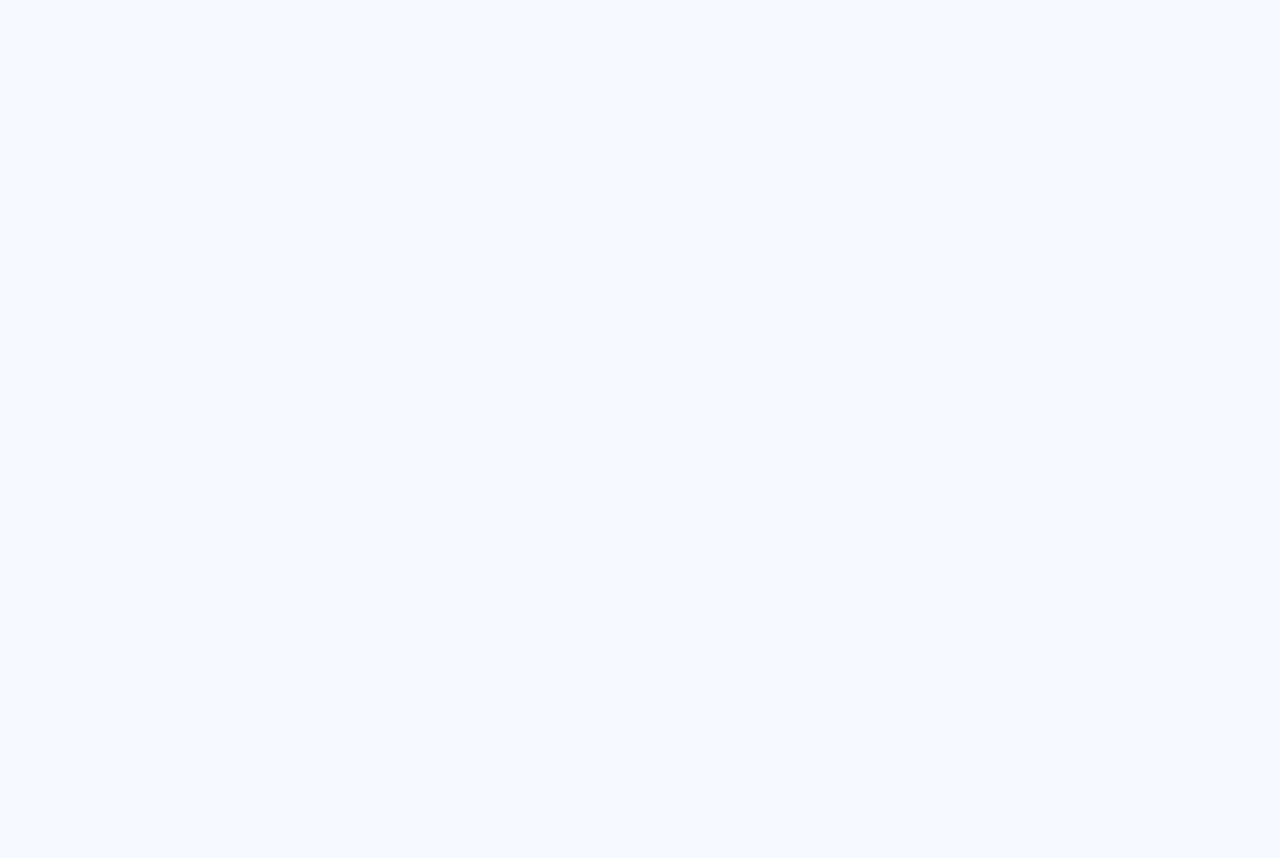
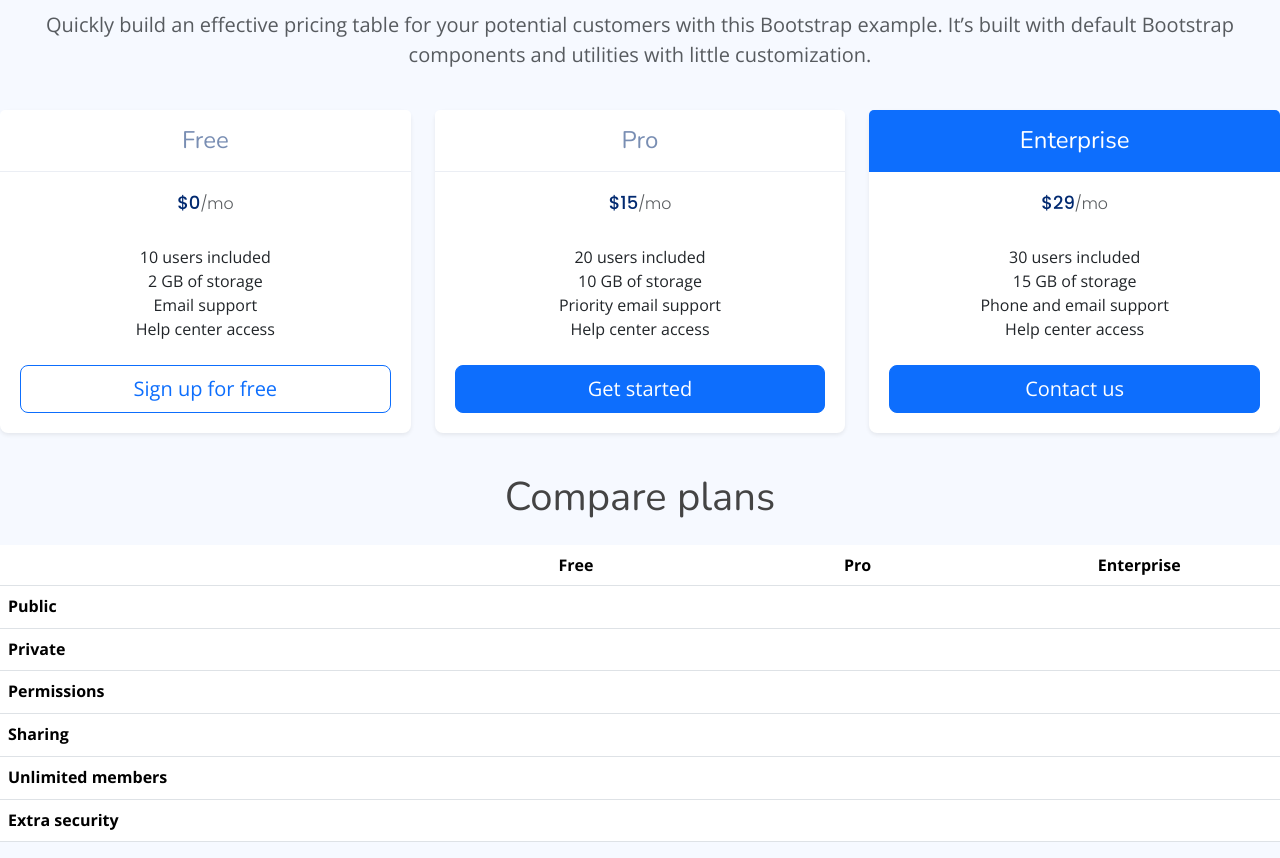
Before and after one commit to macoto00/ATM-App, an Angular app in the folder FE/atmAppFrontend/: page / in a window 1280 px wide. Shown: the part 1762-2620 px from the top of the page. Before the commit the page ends 1681 px from the top, so only its background shows below. Built offline with nearby package versions, Linux system fonts and the light colour scheme.

Commit message:
Update home.component.html

```diff
--- a/FE/atmAppFrontend/src/app/components/home/home.component.html
+++ b/FE/atmAppFrontend/src/app/components/home/home.component.html
@@ -94,3 +94,151 @@
         </div>
     </div>
 </div>
+
+<div class="containter">
+    <div class="pricing-header p-3 pb-md-4 mx-auto text-center">
+        <h1 class="display-4 fw-normal text-body-emphasis">Pricing</h1>
+        <p class="fs-5 text-body-secondary">Quickly build an effective pricing table for your potential customers with
+            this Bootstrap example. It’s built with default Bootstrap components and utilities with little
+            customization.</p>
+    </div>
+
+    <div class="row row-cols-1 row-cols-md-3 mb-3 text-center">
+        <div class="col">
+            <div class="card mb-4 rounded-3 shadow-sm">
+                <div class="card-header py-3">
+                    <h4 class="my-0 fw-normal">Free</h4>
+                </div>
+                <div class="card-body">
+                    <h1 class="card-title pricing-card-title">$0<small class="text-body-secondary fw-light">/mo</small>
+                    </h1>
+                    <ul class="list-unstyled mt-3 mb-4">
+                        <li>10 users included</li>
+                        <li>2 GB of storage</li>
+                        <li>Email support</li>
+                        <li>Help center access</li>
+                    </ul>
+                    <button type="button" class="w-100 btn btn-lg btn-outline-primary">Sign up for free</button>
+                </div>
+            </div>
+        </div>
+        <div class="col">
+            <div class="card mb-4 rounded-3 shadow-sm">
+                <div class="card-header py-3">
+                    <h4 class="my-0 fw-normal">Pro</h4>
+                </div>
+                <div class="card-body">
+                    <h1 class="card-title pricing-card-title">$15<small class="text-body-secondary fw-light">/mo</small>
+                    </h1>
+                    <ul class="list-unstyled mt-3 mb-4">
+                        <li>20 users included</li>
+                        <li>10 GB of storage</li>
+                        <li>Priority email support</li>
+                        <li>Help center access</li>
+                    </ul>
+                    <button type="button" class="w-100 btn btn-lg btn-primary">Get started</button>
+                </div>
+            </div>
+        </div>
+        <div class="col">
+            <div class="card mb-4 rounded-3 shadow-sm border-primary">
+                <div class="card-header py-3 text-bg-primary border-primary">
+                    <h4 class="my-0 fw-normal">Enterprise</h4>
+                </div>
+                <div class="card-body">
+                    <h1 class="card-title pricing-card-title">$29<small class="text-body-secondary fw-light">/mo</small>
+                    </h1>
+                    <ul class="list-unstyled mt-3 mb-4">
+                        <li>30 users included</li>
+                        <li>15 GB of storage</li>
+                        <li>Phone and email support</li>
+                        <li>Help center access</li>
+                    </ul>
+                    <button type="button" class="w-100 btn btn-lg btn-primary">Contact us</button>
+                </div>
+            </div>
+        </div>
+    </div>
+
+    <h2 class="display-6 text-center mb-4">Compare plans</h2>
+
+    <div class="table-responsive">
+        <table class="table text-center">
+            <thead>
+                <tr>
+                    <th style="width: 34%;"></th>
+                    <th style="width: 22%;">Free</th>
+                    <th style="width: 22%;">Pro</th>
+                    <th style="width: 22%;">Enterprise</th>
+                </tr>
+            </thead>
+            <tbody>
+                <tr>
+                    <th scope="row" class="text-start">Public</th>
+                    <td><svg class="bi" width="24" height="24">
+                            <use xlink:href="#check" />
+                        </svg></td>
+                    <td><svg class="bi" width="24" height="24">
+                            <use xlink:href="#check" />
+                        </svg></td>
+                    <td><svg class="bi" width="24" height="24">
+                            <use xlink:href="#check" />
+                        </svg></td>
+                </tr>
+                <tr>
+                    <th scope="row" class="text-start">Private</th>
+                    <td></td>
+                    <td><svg class="bi" width="24" height="24">
+                            <use xlink:href="#check" />
+                        </svg></td>
+                    <td><svg class="bi" width="24" height="24">
+                            <use xlink:href="#check" />
+                        </svg></td>
+                </tr>
+            </tbody>
+
+            <tbody>
+                <tr>
+                    <th scope="row" class="text-start">Permissions</th>
+                    <td><svg class="bi" width="24" height="24">
+                            <use xlink:href="#check" />
+                        </svg></td>
+                    <td><svg class="bi" width="24" height="24">
+                            <use xlink:href="#check" />
+                        </svg></td>
+                    <td><svg class="bi" width="24" height="24">
+                            <use xlink:href="#check" />
+                        </svg></td>
+                </tr>
+                <tr>
+                    <th scope="row" class="text-start">Sharing</th>
+                    <td></td>
+                    <td><svg class="bi" width="24" height="24">
+                            <use xlink:href="#check" />
+                        </svg></td>
+                    <td><svg class="bi" width="24" height="24">
+                            <use xlink:href="#check" />
+                        </svg></td>
+                </tr>
+                <tr>
+                    <th scope="row" class="text-start">Unlimited members</th>
+                    <td></td>
+                    <td><svg class="bi" width="24" height="24">
+                            <use xlink:href="#check" />
+                        </svg></td>
+                    <td><svg class="bi" width="24" height="24">
+                            <use xlink:href="#check" />
+                        </svg></td>
+                </tr>
+                <tr>
+                    <th scope="row" class="text-start">Extra security</th>
+                    <td></td>
+                    <td></td>
+                    <td><svg class="bi" width="24" height="24">
+                            <use xlink:href="#check" />
+                        </svg></td>
+                </tr>
+            </tbody>
+        </table>
+    </div>
+</div>
```
